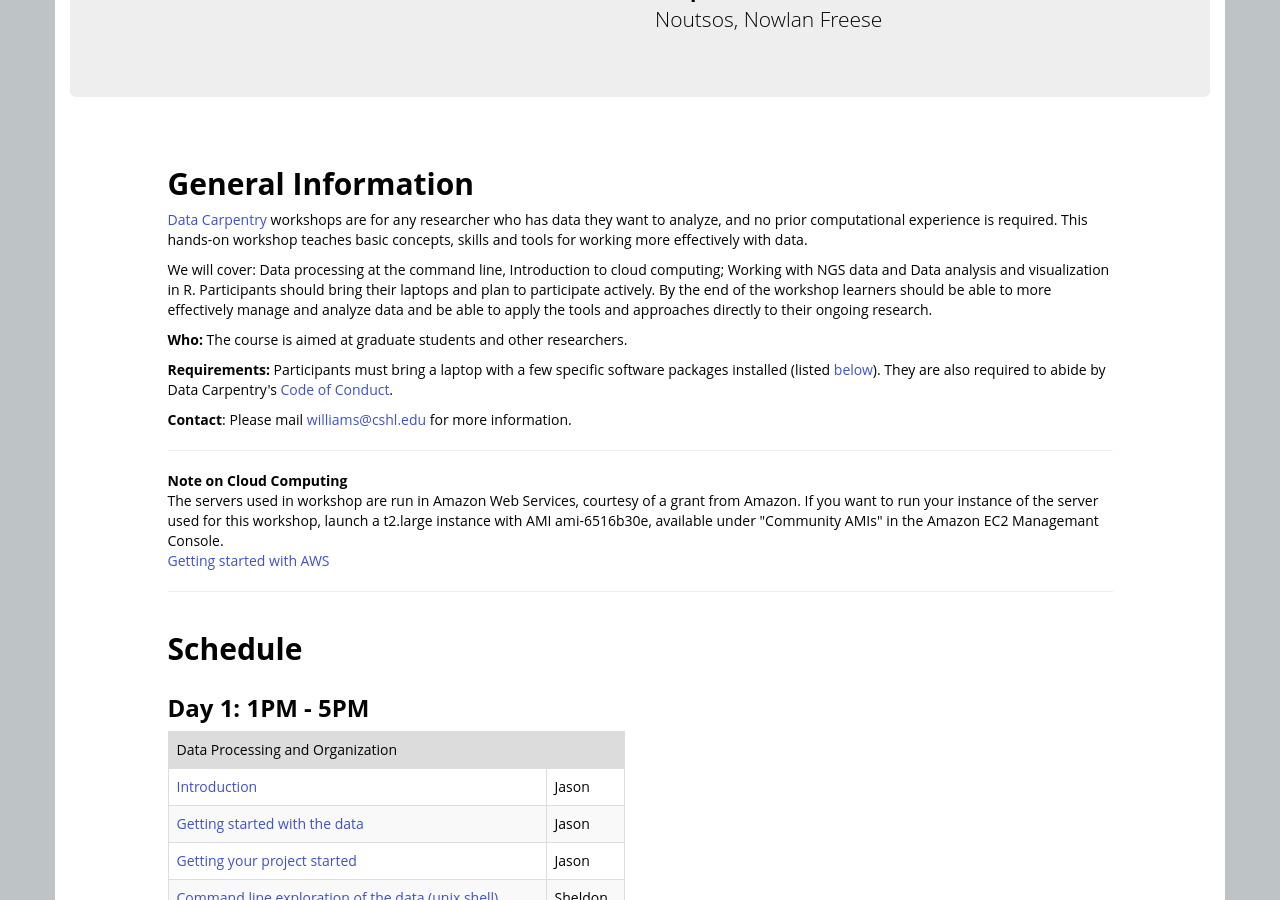
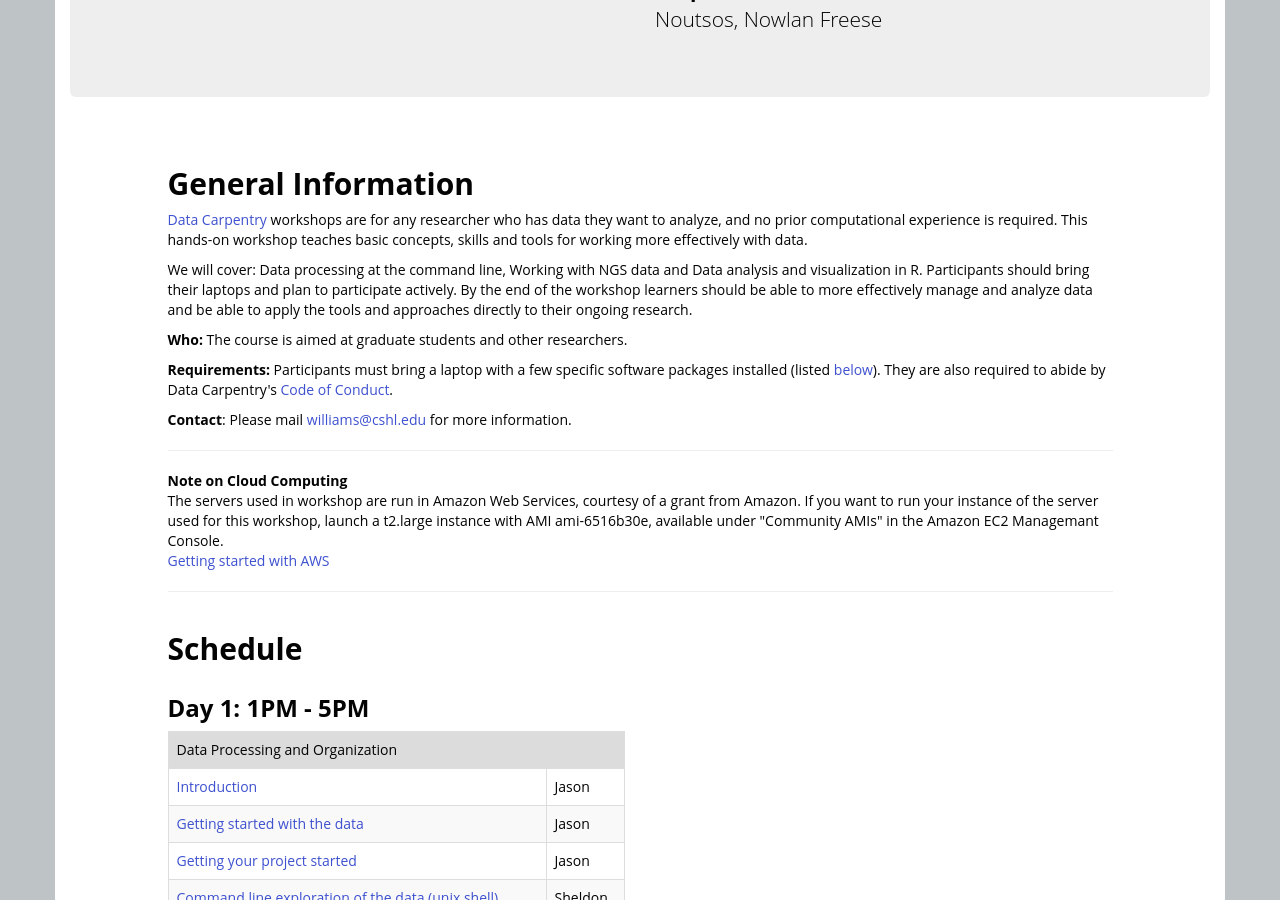
Before and after one commit to devbioinfoguy/2015-07-30-ASPB, a Jekyll site: the page built from index.html, in a window 1280 px wide and 900 px high, scrolled down 415 px. Built offline with Jekyll 4.4.1, drawn with Linux system fonts in a browser that asks for light colours; nearby versions of some CDN libraries; library files that are not in the unit come from our copies.

Commit message:
Update index.html

```diff
--- a/index.html
+++ b/index.html
@@ -16,7 +16,7 @@ contact: williams@cshl.edu
 etherpad: https://datacarpentry.etherpad.mozilla.org/74
 eventbrite:
 day1_pm: "Data processing at the command line"
-day2_am: "Introduction to cloud computing; Working with NGS data"
+day2_am: "Working with NGS data"
 day2_pm: "Data analysis and visualization in R"
 ---
 <!--
```
